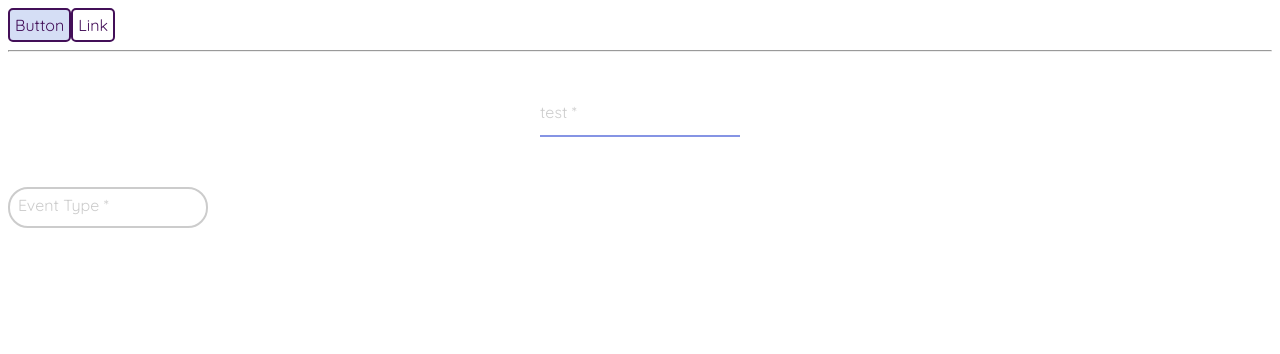
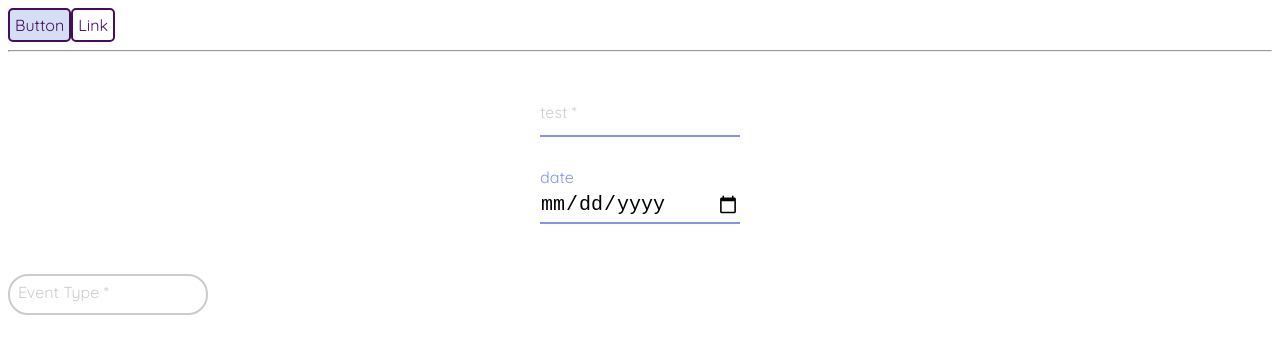
Before and after one commit to ygordantas/eventManagement, a React (Vite) app: page / in a window 1280 px wide. Shown: the top 354 px of the page. Built offline with nearby package versions, Linux system fonts and the light colour scheme.

Commit message:
unified inputs

```diff
--- a/src/App.tsx
+++ b/src/App.tsx
@@ -1,5 +1,5 @@
 import { useState } from "react";
-import TextInput from "./components/TextInput/TextInput";
+import Input from "./components/Input/Input";
 import SelectInput from "./components/SelectInput/SelectInput";
 import Button from "./components/Button/Button";
 
@@ -26,13 +26,15 @@ function App() {
       </Button>
 
       <hr />
-      <TextInput
+      <Input
         id="test"
         required
         value={inputValue}
         onChange={(e) => setInputValue(e.target.value)}
         label="test"
       />
+
+      <Input label="date" type="date" />
 
       <SelectInput
         id="event-type"
--- a/src/components/TextInput/TextInput.module.css
+++ b/src/components/Input/Input.module.css
@@ -4,7 +4,7 @@
   width: 200px;
 }
 
-.input_container input[type="text"] {
+.input_container input {
   font-size: 20px;
   width: 100%;
   border: none;
@@ -23,8 +23,8 @@
   pointer-events: none;
 }
 
-.input_container input[type="text"]:focus ~ .label,
-.input_container input[type="text"]:not(:placeholder-shown) ~ .label {
+.input_container input:focus ~ .label,
+.input_container input:not(:placeholder-shown) ~ .label {
   top: -20px;
   font-size: 16px;
   color: var(--purple-200);
--- a/src/components/TextInput/TextInput.tsx
+++ b/src/components/Input/Input.tsx
@@ -1,36 +1,20 @@
 import { useRef, useState } from "react";
-import classes from "./TextInput.module.css";
+import classes from "./Input.module.css";
 import createClassName from "../../utils/createClassName";
 
 type TextInputProps = {
-  id?: string;
   label?: string;
-  value?: string;
-  className?: string;
-  required?: boolean;
-  disabled?: boolean;
-  pattern?: string;
-  onBlur?: (event: React.FocusEvent<HTMLInputElement, Element>) => void;
-  onChange?: (event: React.ChangeEvent<HTMLInputElement>) => void;
-};
+} & Omit<React.ComponentPropsWithRef<"input">, "placeholder">;
 
-export default function TextInput({
-  pattern,
-  id = "",
-  label = "",
-  value = "",
-  className = "",
-  required = false,
-  disabled = false,
-  onBlur = () => {},
-  onChange = () => {},
-}: TextInputProps) {
+export default function Input({ label, ...props }: TextInputProps) {
   const inputRef = useRef<HTMLInputElement>(null);
   const [validationError, setValidationError] = useState("");
   const [touched, setTouched] = useState(false);
 
+  const { className, onBlur, type, ...remainingProps } = props;
+
   const handleBlur = (e: React.FocusEvent<HTMLInputElement, Element>) => {
-    onBlur(e);
+    onBlur?.(e);
 
     const input = inputRef.current;
     if (!input) return;
@@ -47,20 +31,15 @@ export default function TextInput({
     <div className={createClassName(className, classes.input_container)}>
       <input
         className={inputClassNames}
+        type={type || "text"}
         ref={inputRef}
         placeholder=" "
-        type="text"
         onBlur={handleBlur}
-        onChange={onChange}
-        disabled={disabled}
-        id={id}
-        required={required}
-        value={value}
-        pattern={pattern}
+        {...remainingProps}
       />
-      <label htmlFor={id} className={classes.label}>
+      <label htmlFor={remainingProps.id} className={classes.label}>
         {label}
-        {required && " *"}
+        {remainingProps.required && " *"}
       </label>
       {validationError && touched && (
         <span className={classes.error_message}>{validationError}</span>
```
